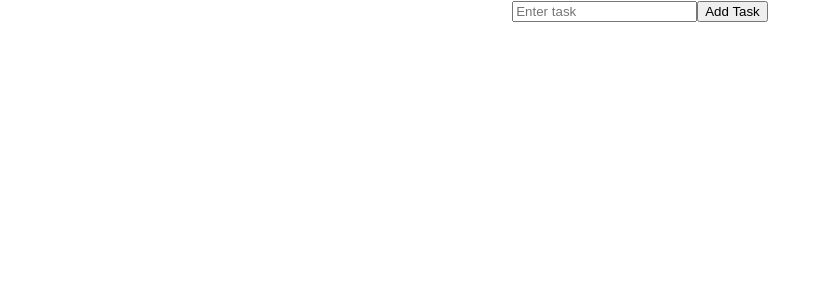
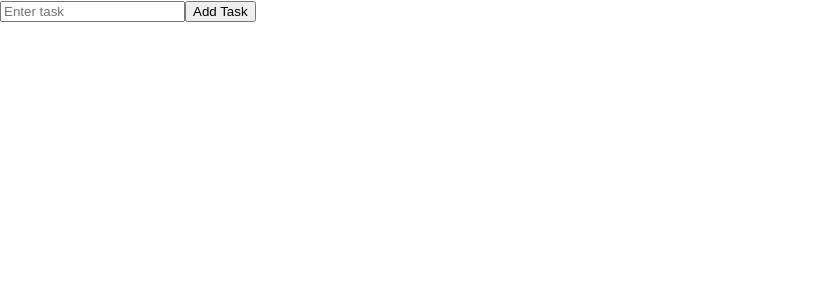
Before and after one commit to mangaBhukya/Task-Manager-Frontend, a React (Create React App) app: page / in a window 1280 px wide. Shown: the top 300 px of the page, without its empty margins (0-831 px from the left). Built offline with nearby package versions, Linux system fonts and the light colour scheme.

Commit message:
added handler fn and  function props

```diff
--- a/src/App.tsx
+++ b/src/App.tsx
@@ -1,10 +1,18 @@
+import { useState } from 'react';
 import TaskForm from './components/Task';
-import './App.css';
+import { Task } from './TaskType';
 
-function App() {
+const App = () => {
+  const [tasks, setTasks] = useState<Task[]>([]);
+
+  const addTask = () => {
+    setTasks([...tasks])
+
+    console.log('tasks');
+  }
   return (
-    <div className="App">
-      <TaskForm/>
+    <div>
+      <TaskForm addTask={addTask}/>
     </div>
   );
 }
--- a/src/components/Task.tsx
+++ b/src/components/Task.tsx
@@ -1,14 +1,33 @@
+import { useState } from "react";
+import { Task } from "../TaskType";
 
-const TaskForm  = () => {
+
+interface TaskFormProps {
+    addTask: (task: Task) => void;
+}
+const TaskForm: React.FC<TaskFormProps> = ({addTask}) => {
+    const [ title, setTitle] = useState("");
+
+    const handlerSubmit = () => {
+        const newTask = {
+            id: Date.now(),
+            title,
+            completed: false,
+        }
+        addTask(newTask);
+        console.log('1')
+    }
 
     return (
-        <form>
+        <form onSubmit={handlerSubmit}>
             <input
             type = 'text'
             placeholder= 'Enter task'
+            value={title}
+            onChange={(e)=>setTitle(e.target.value)}
             />
 
-            <button>
+            <button type='submit'>
              Add Task
             </button>
         </form>
```
